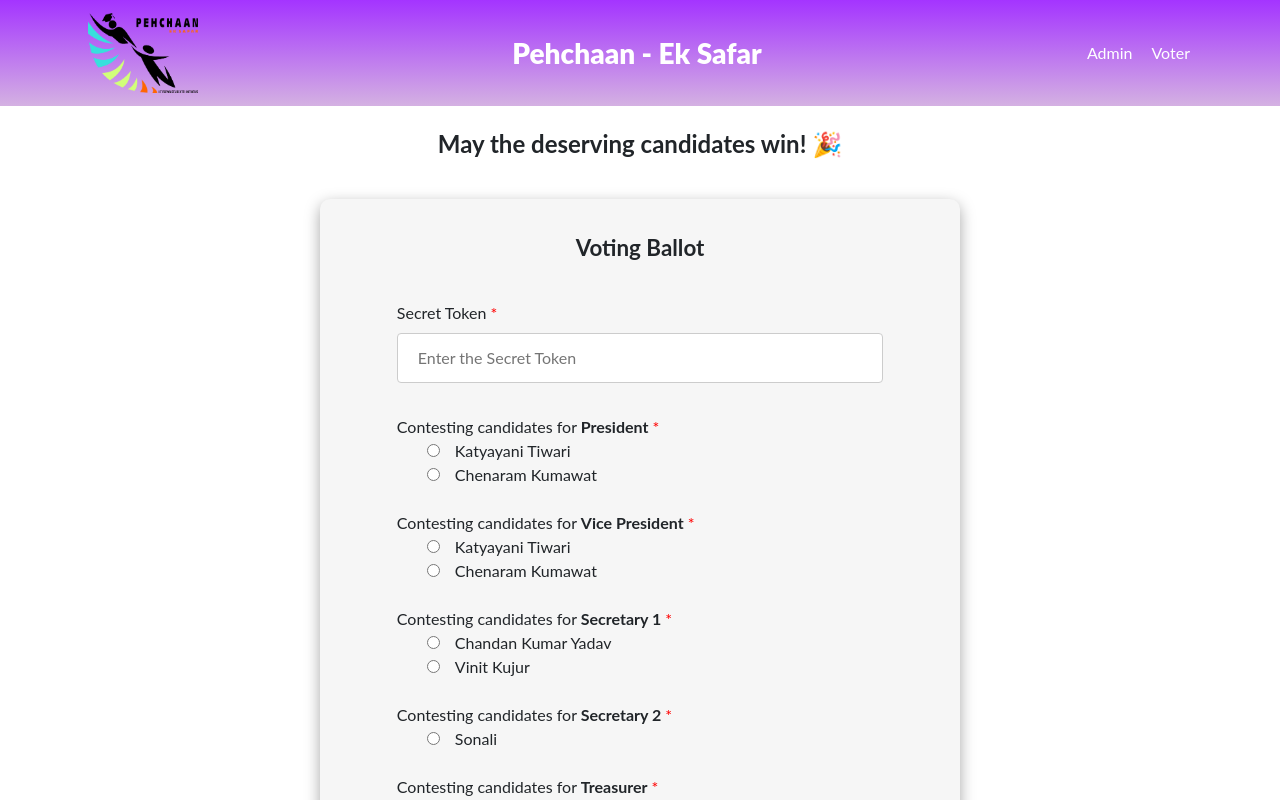
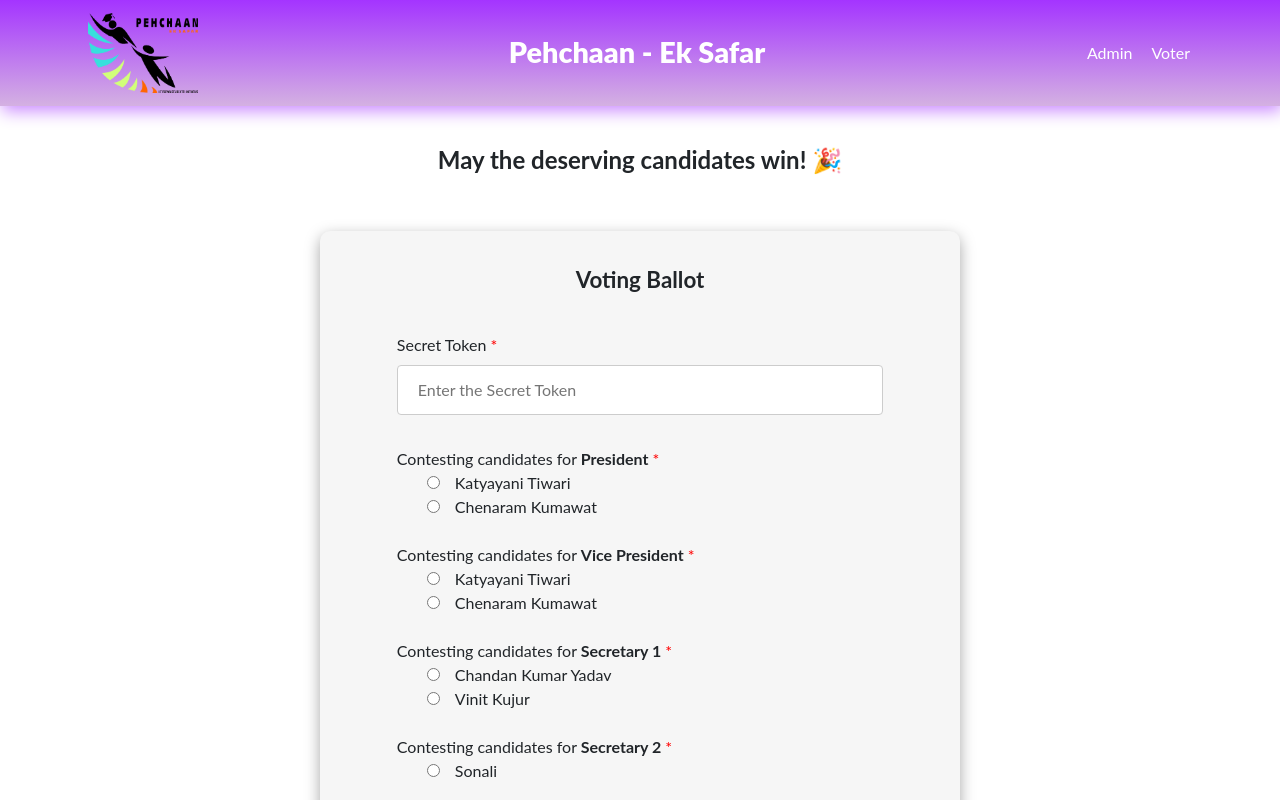
Before and after one commit to NinadSutrave/voting-ballot, a React (Create React App) app: page / in a window 1280 px wide. Shown: the top 800 px of the page. Built offline with nearby package versions, Linux system fonts and the light colour scheme; a web font is replaced by a local one.

Commit message:
fonts modified

```diff
--- a/src/components/Header.css
+++ b/src/components/Header.css
@@ -1,5 +1,6 @@
 .Header {
     width: 100%;
+    box-shadow: 2px 5px 16px rgb(202, 137, 255);
 }
 
 .navbar-color {
@@ -9,7 +10,7 @@
 }
 
 .heading {
-    font-size: 1.75rem;
+    font-size: 1.8rem;
     color: white;
     font-weight: 900;
 }
--- a/src/components/VoteForm.css
+++ b/src/components/VoteForm.css
@@ -7,7 +7,9 @@
 .tagline {
   margin: 1.5rem 0 1.5rem 0;
   font-size: 1.5rem;
-  font-weight: bold;
+  font-weight: 700;
+  padding: 1rem;
+  text-align: center;
 }
 
 .form-wrapper {
```
